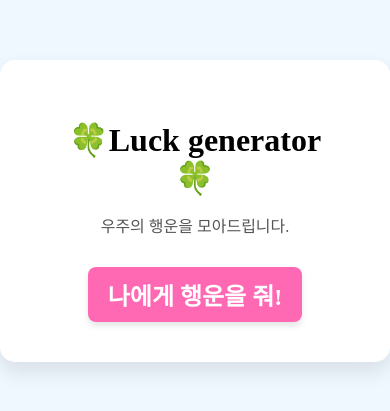
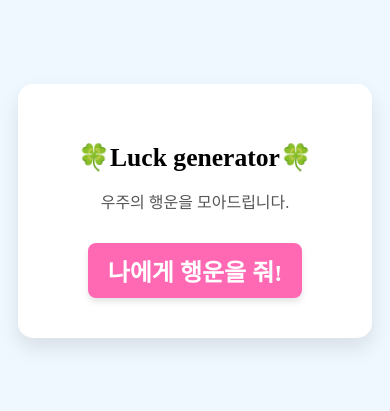
Before and after one commit to Maximum97/maximum-ride, a plain HTML site: page index.html in a window 390 px wide. Shown: the part 211-622 px from the top of the page. Drawn offline with Linux system fonts and the light colour scheme; a web font is replaced by a local one.

Commit message:
모바일 제목 크기 축소

```diff
--- a/style.css
+++ b/style.css
@@ -72,7 +72,7 @@ button:active {
 
 @media (max-width: 768px) {
     h1 {
-        font-size: 2em; /* 모바일에서는 h1 글자 크기를 2em으로 줄임 */
+        font-size: 1.6em; /* 모바일에서는 h1 글자 크기를 2em으로 줄임 */
         /* 필요하다면 다른 속성도 여기서 조절할 수 있습니다. */
     }
 
```
